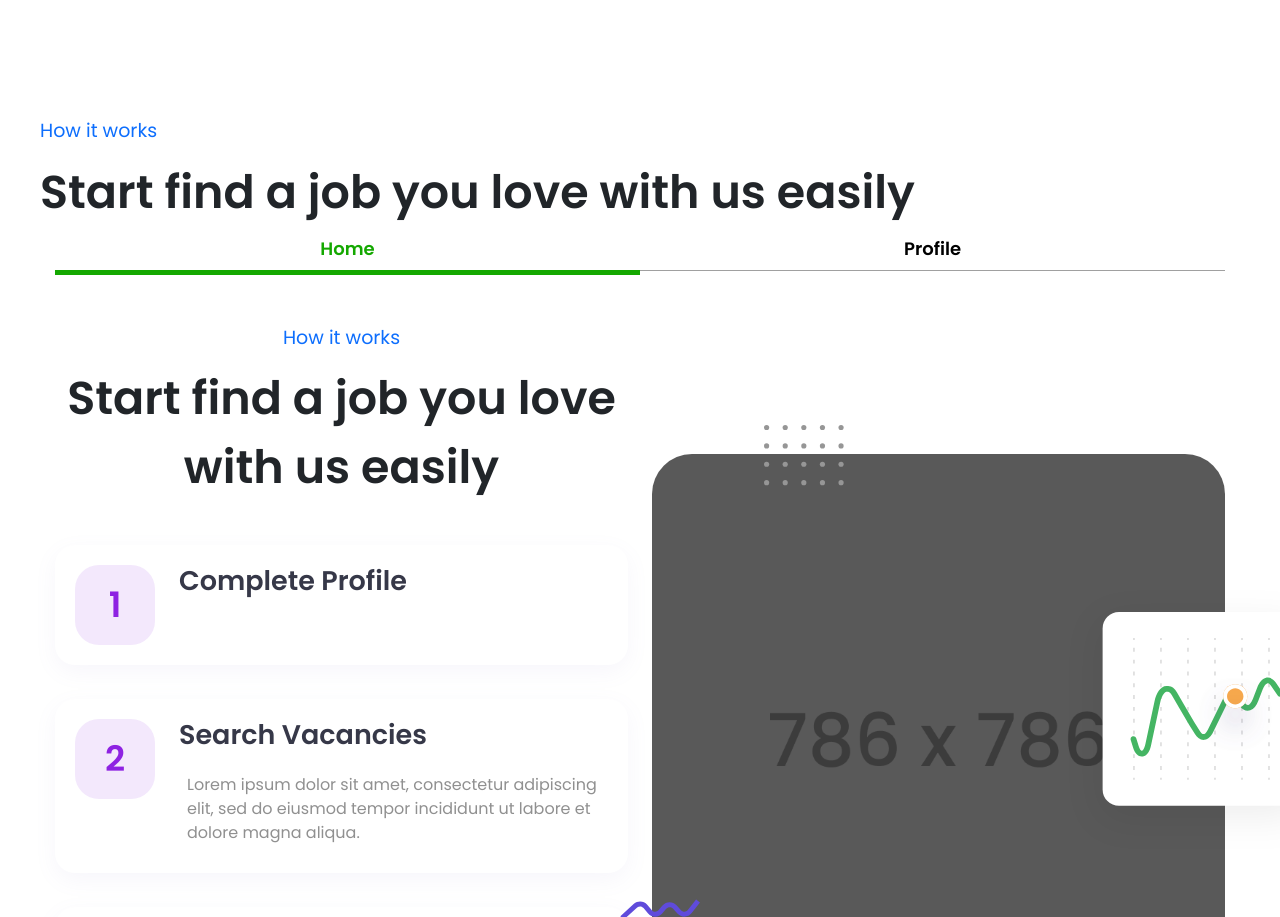
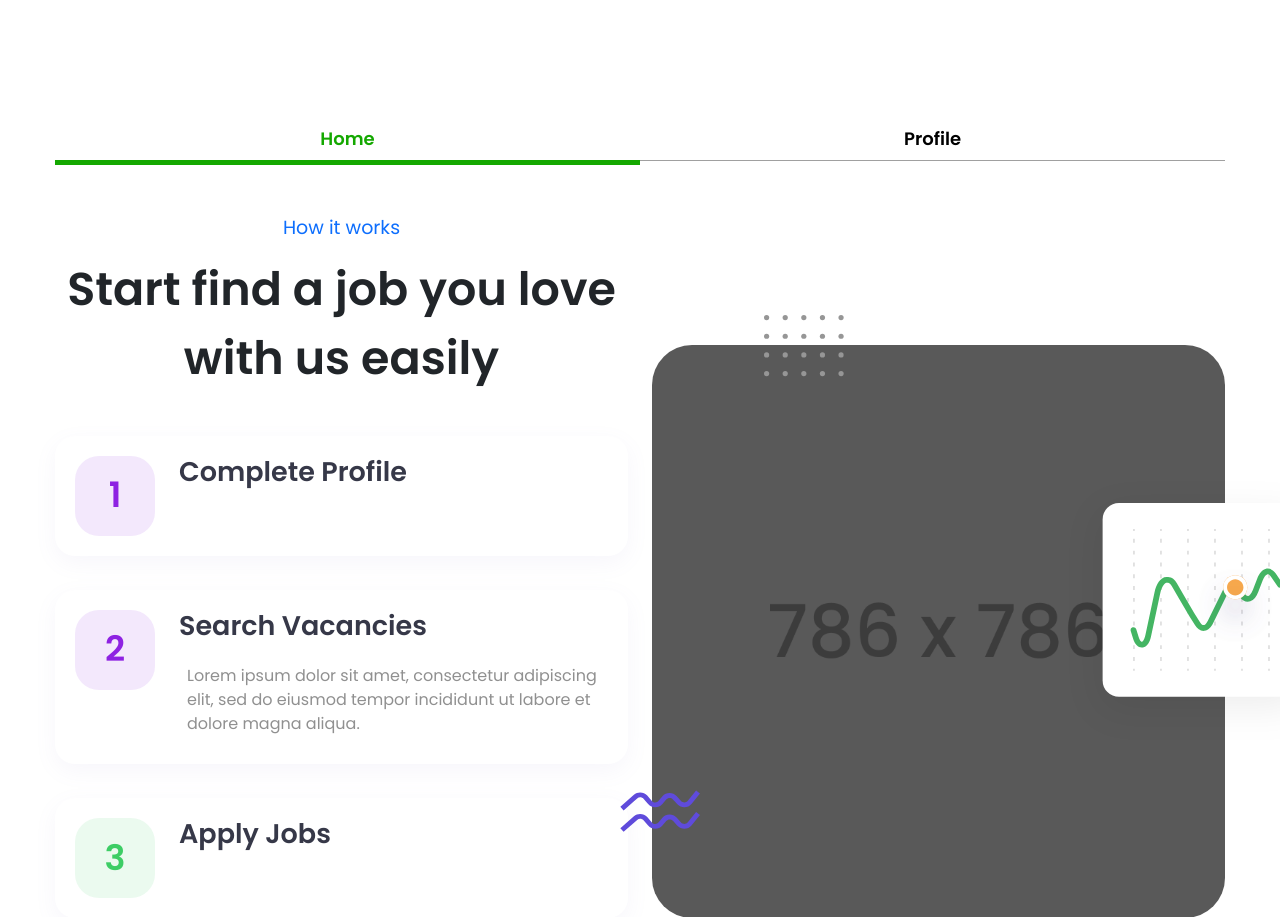
Before and after one commit to gusain08/FreelanceHomepage, a plain HTML site: page index.html in a window 1280 px wide. Shown: the part 978-1895 px from the top of the page. Drawn offline with nearby package versions, Linux system fonts and the light colour scheme; files whose address does not match are found by name.

Commit message:
aff README.md file

```diff
--- a/index.html
+++ b/index.html
@@ -97,10 +97,10 @@
 
 
             <div class="container-xxl py-60 overflow-hidden overflow-xxl-visible">
-                <div class="mt-4 mt-md-0 d-grid gap-12 w-md-75 w-lg-100">
+                <!-- <div class="mt-4 mt-md-0 d-grid gap-12 w-md-75 w-lg-100">
                     <div class="heading-text-1 text-primary">How it works</div>
                     <h2 class="heading-section-1 text-dark mb-0">Start find a job you love with us easily</h2>
-                </div>
+                </div> -->
                 <div class="navwrapper">
                     <ul class="nav nav-tabs" id="myTab" role="tablist">
                         <li class="nav-item" role="presentation">
```
Also changed, not shown: 1 other file.
